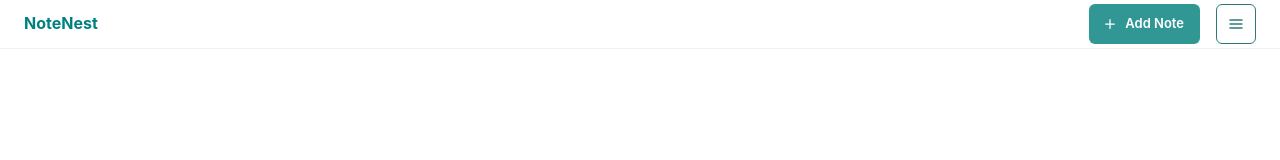
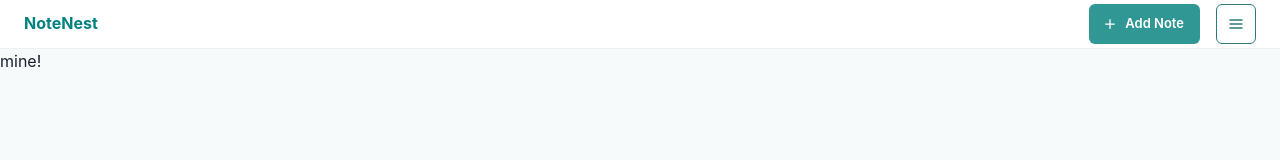
Before and after one commit to jan-bock/note-nest, a React (Vite) app in the folder note-nest/: page / in a window 1280 px wide. Shown: the top 160 px of the page. Built offline with nearby package versions, Linux system fonts and the light colour scheme.

Commit message:
component: staging NotesPlayGround

```diff
--- a/note-nest/src/App.tsx
+++ b/note-nest/src/App.tsx
@@ -2,12 +2,14 @@ import './App.css'
 
 import { ChakraProvider, Divider } from '@chakra-ui/react'
 import { NavBar } from './components/NavBar/NavBar'
+import { NotesPlayGround } from './components/NotesPlayGround/NotesPlayGround'
 
 const App = () => {
   return (
     <ChakraProvider>
       <NavBar />
       <Divider />
+      <NotesPlayGround />
     </ChakraProvider>
   )
 }
--- /dev/null
+++ b/note-nest/src/components/NotesPlayGround/NotesPlayGround.tsx
@@ -0,0 +1,10 @@
+import { Box } from "@chakra-ui/react";
+import { FC } from "react";
+
+export const NotesPlayGround: FC<{}> = () => {
+    return (
+        <Box bg={"#F6FAFA"} h="100vh">
+            mine!
+        </Box>
+    );
+};
--- a/note-nest/src/index.css
+++ b/note-nest/src/index.css
@@ -66,3 +66,7 @@ button:focus-visible {
     background-color: #f9f9f9;
   }
 } */
+
+body {
+  overflow: hidden;
+}
```
Also changed, not shown: note-nest/src/App.css (+3 -41 lines).
